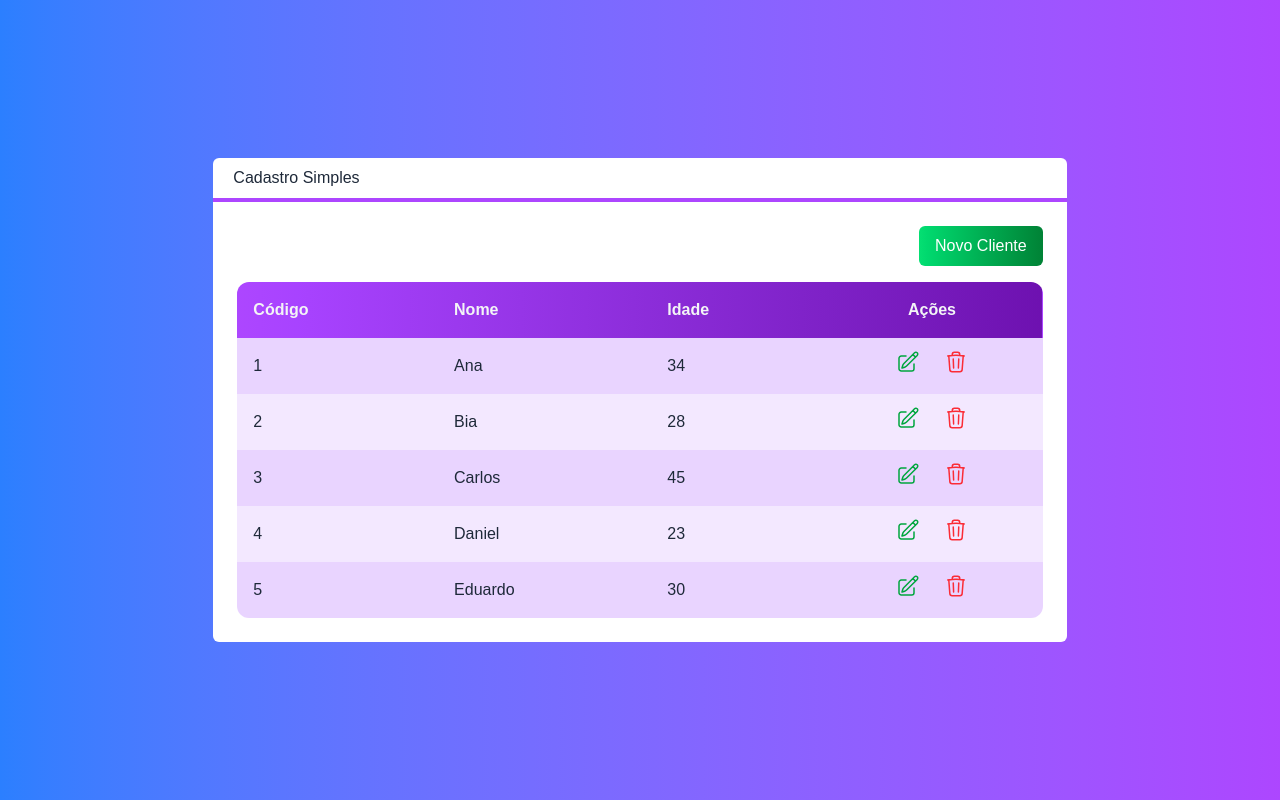
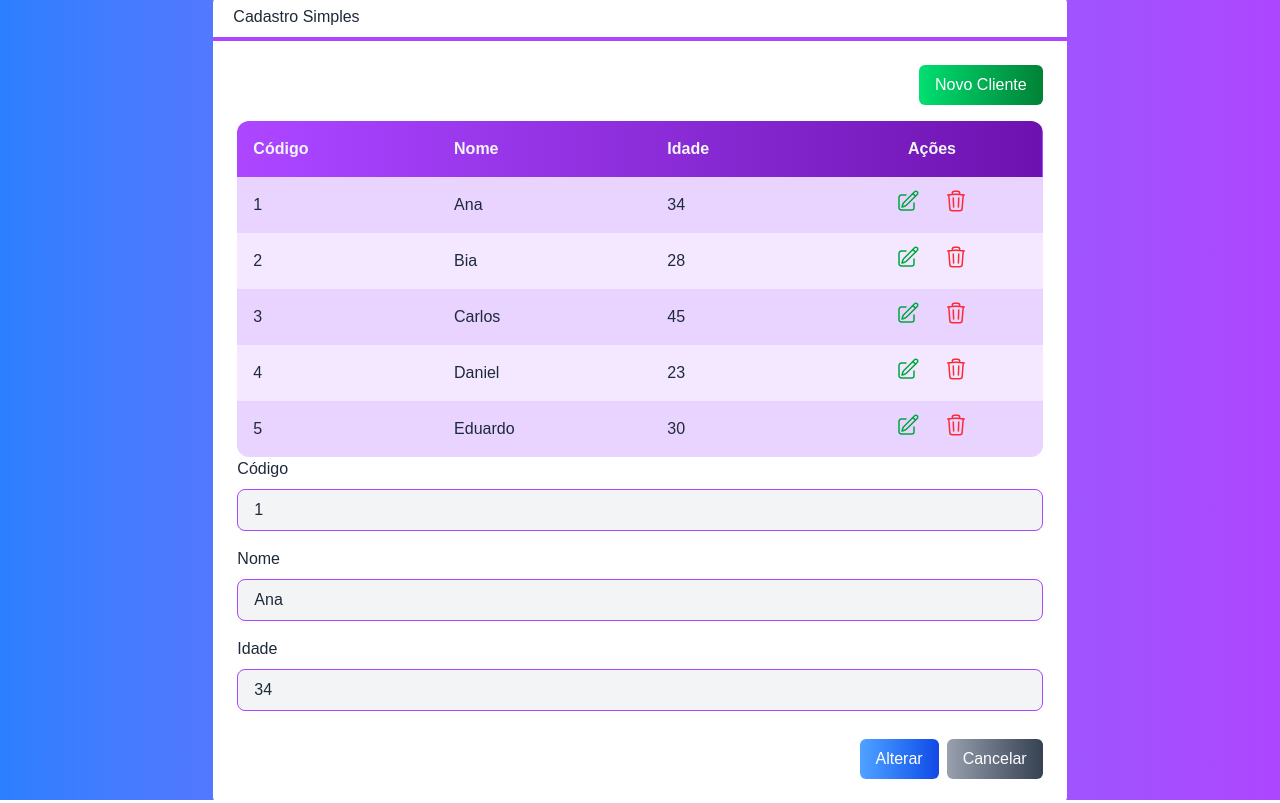
Before and after one commit to tramalho/next-crud, a Next.js app: page / in a window 1280 px wide. Built offline with nearby package versions, Linux system fonts and the light colour scheme.

Commit message:
Componente Formulario

```diff
--- a/src/components/Botao.tsx
+++ b/src/components/Botao.tsx
@@ -1,3 +1,5 @@
+import React from "react";
+
 interface BotaoProps {
   cor: "blue" | "gray" | "green";
   children: React.ReactNode;
--- /dev/null
+++ b/src/components/Entrada.tsx
@@ -0,0 +1,31 @@
+interface EntradaProps {
+  tipo?: "text" | "number";
+  texto: string;
+  valor: string | number;
+  somenteLeitura?: boolean;
+  valorMudou?: (valor: string | number) => void;
+}
+
+export default function Entrada(props: EntradaProps) {
+  return (
+    <div className="flex flex-col mb-4">
+      <label className="mb-2">{props.texto}</label>
+      <input
+        type={props.tipo ?? "text"}
+        value={props.valor}
+        readOnly={props.somenteLeitura}
+        className={`
+                border border-purple-500 rounded-lg
+                focus: outline-blue-400 bg-gray-100
+                px-4 py-2
+                ${props.somenteLeitura ? "" : "focus:bg-white"}
+                `}
+        onChange={
+          props.somenteLeitura
+            ? undefined
+            : (e) => props.valorMudou?.(e.target.value)
+        }
+      />
+    </div>
+  );
+}
--- /dev/null
+++ b/src/components/Formulario.tsx
@@ -0,0 +1,26 @@
+import Entrada from "@/components/Entrada";
+import Cliente from "@/core/Cliente";
+import { useState } from "react";
+import Botao from "@/components/Botao";
+
+interface FormularioProps {
+    cliente: Cliente
+}
+
+export default function Formulario(props: FormularioProps) {
+    const id = props.cliente?.id
+    const [nome, setNome] = useState(props.cliente?.nome ?? '');
+    const [idade, setIdade] = useState(props.cliente?.idade ?? 0);
+
+    return (
+        <div>
+            {id ? (<Entrada texto="Código" valor={id} somenteLeitura={true}/>) : false}
+            <Entrada texto="Nome" valor={nome} valorMudou={valor => setNome(String(valor))}/>
+            <Entrada texto="Idade" tipo="number" valor={idade} valorMudou={valor => setIdade(Number(valor))}/>
+            <div className="flex justify-end mt-7">
+                <Botao cor="blue" className="mr-2">{ id ? "Alterar" : "Salvar"}</Botao>
+                <Botao cor="gray">Cancelar</Botao>
+            </div>
+        </div>
+    );
+}
--- a/src/pages/index.tsx
+++ b/src/pages/index.tsx
@@ -2,6 +2,7 @@ import Layout from "@/components/Layout";
 import Tabela from "@/components/Tabela";
 import Cliente from "@/core/Cliente";
 import Botao from "@/components/Botao";
+import Formulario from "@/components/Formulario";
 
 export default function Home() {
   const clientes = [
@@ -37,6 +38,7 @@ export default function Home() {
         clienteSelecionado={clienteSelecionado}
         clienteExcluido={clienteExcluido}
         />
+        <Formulario cliente={clientes[0]}/>
       </Layout>
     </div>
   );
```
